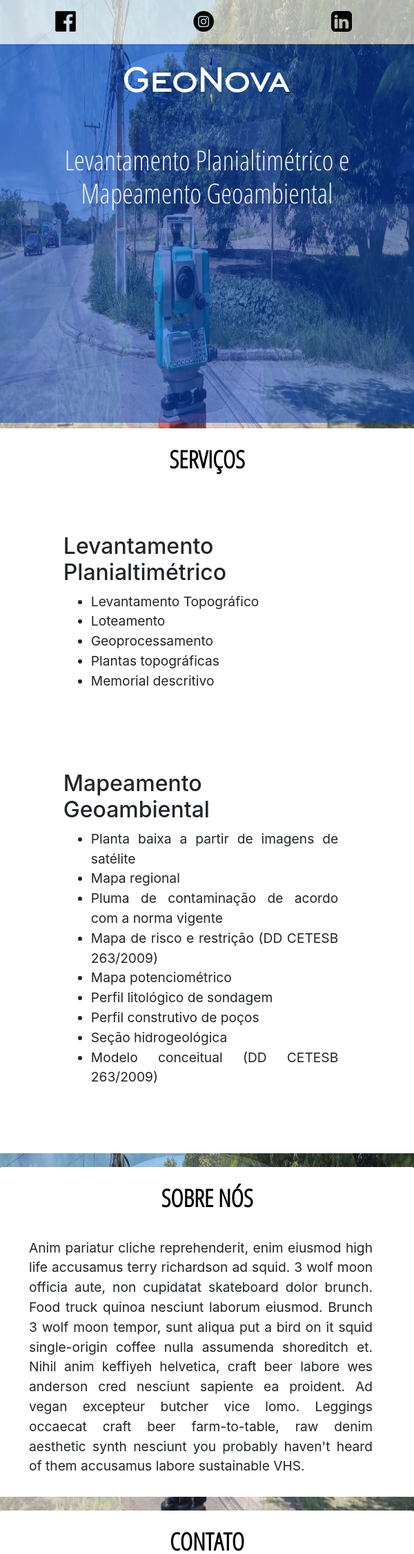
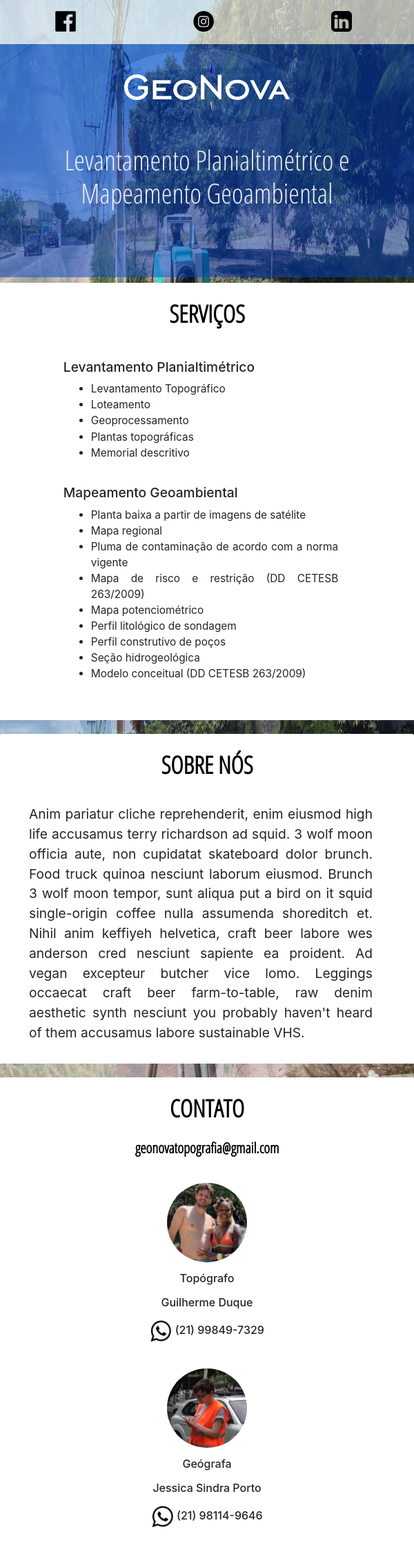
Before and after one commit to joanapaulaso/GeoNova, a PHP site: page /index.html in a window 600 px wide. Shown: the top 2253 px of the page at 69% size. After the commit the page ends 2215 px from the top, so only its background shows below. Run offline with PHP 8.4, Linux system fonts and the light colour scheme.

Commit message:
Add files via upload

```diff
--- a/CSS/custom-responsive-style.css
+++ b/CSS/custom-responsive-style.css
@@ -5,7 +5,7 @@
 
 		position: absolute;
 		width: 60%;
-		top: 3%;
+		top: 10%;
 		left: 4%;
 
 	}
@@ -36,7 +36,7 @@
 
 	.logo-bar {
 
-		height: 18%;
+		height: 15%;
 
 	}
 
@@ -72,6 +72,20 @@
 
 	}
 
+	.col-services-text {
+
+		width: 90% !important;
+		margin-top: 2% !important;
+		margin-bottom: 2% !important;
+
+	}
+
+	p.center-mail {
+
+		font-size: 60% !important;
+
+	}
+
 }
 
 /* Medium devices (landscape tablets, 768px and up) */
@@ -80,7 +94,7 @@
 	img.logo {
 
 		position: absolute;
-		top: 3%;
+		top: 8%;
 		left: 15%;
 		width: 40%;
 
@@ -111,7 +125,7 @@
 
 	.logo-bar {
 
-		height: 20%;
+		height: 16%;
 
 	}
 
@@ -130,6 +144,8 @@
 	.col-services-text {
 
 		width: 90% !important;
+		margin-top: 2% !important;
+		margin-bottom: 2% !important;
 
 	}
 
--- a/CSS/styles.css
+++ b/CSS/styles.css
@@ -212,6 +212,18 @@ td.logos-td {
 
 }
 
+.services-title {
+
+    font-size: 100%;
+
+}
+
+.serv-list {
+
+    font-size: 80%;
+
+}
+
 .col-services-text {
 
     margin: 10%;
@@ -227,7 +239,7 @@ img.thumb {
 
 img.thumb-wapp {
 
-    width: 10%;
+    width: 7%;
 
 }
 
@@ -242,13 +254,7 @@ h3.contact-title {
 
     font-size: 100%;
     text-align: center !important;
-    margin-top: 5%;
-
-}
-
-p.contact-email {
-
-    font-size: 70%;
+    margin-top: 3%;
 
 }
 
@@ -261,6 +267,6 @@ p.center {
 p.center-mail {
 
     text-align: center !important;
-    font-size: 60%;
+    font-size: 70%;
 
 }
```
Also changed, not shown: other parts of CSS/custom-responsive-style.css (+18 -17 lines).
